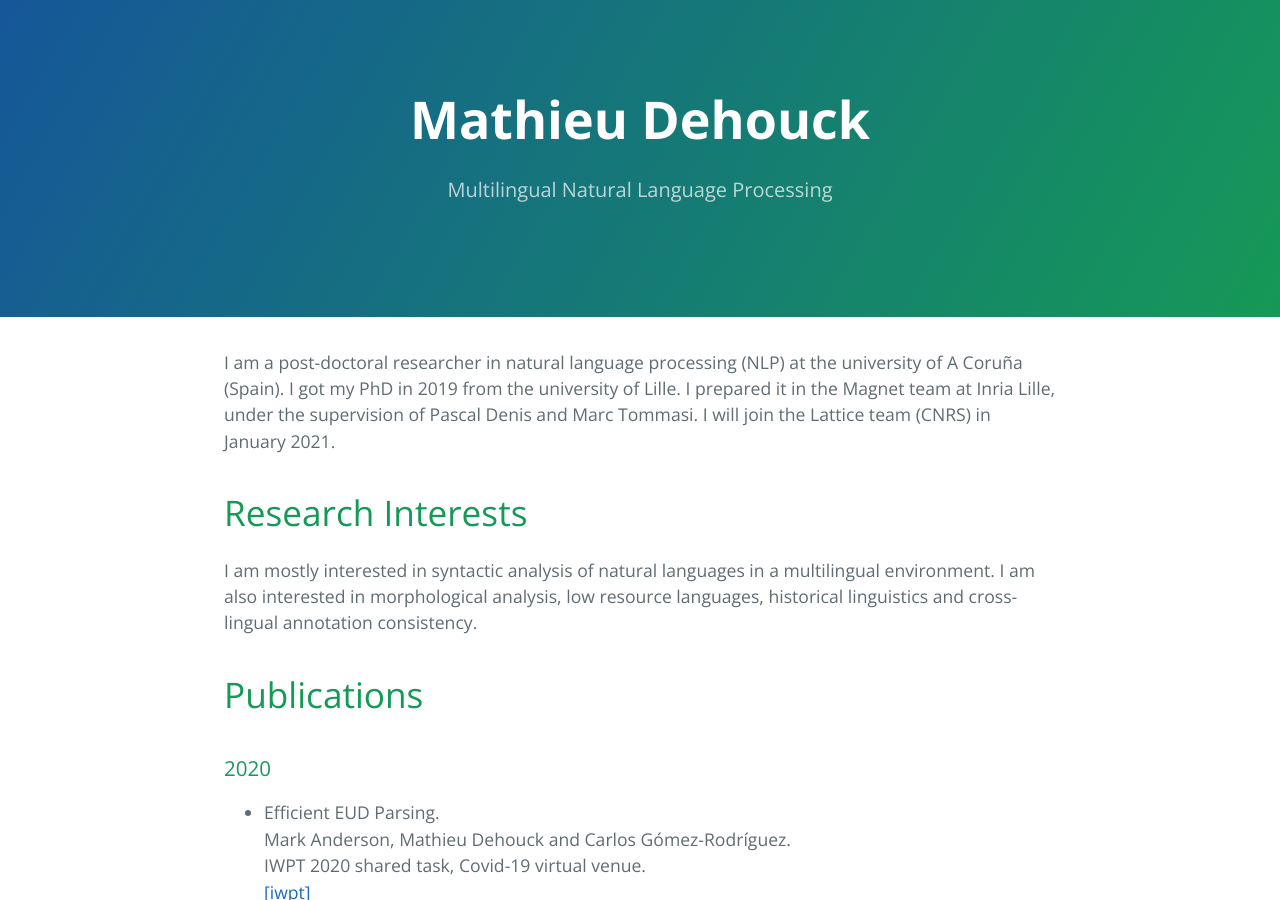
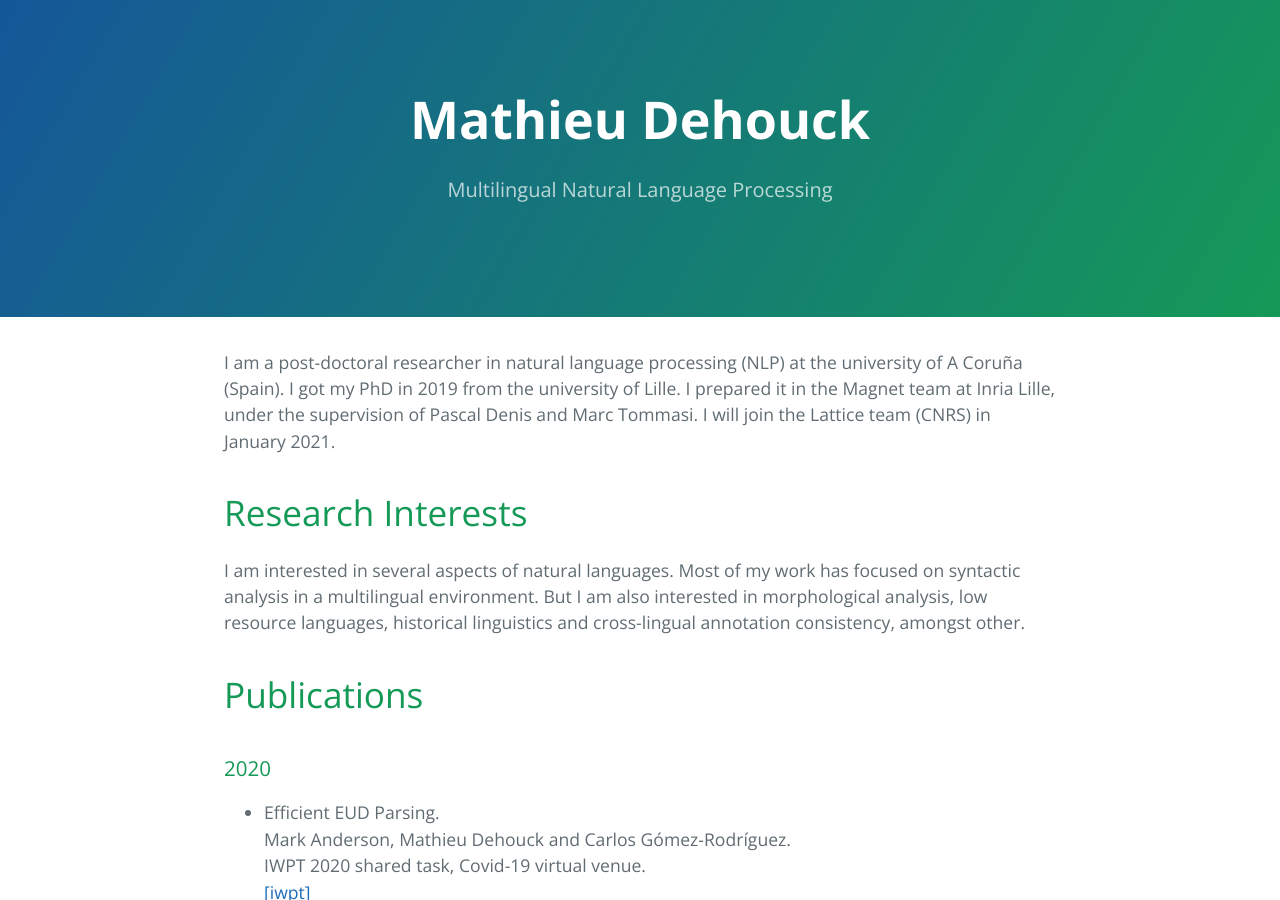
Before and after one commit to MathieuDehouck/MathieuDehouck.github.io, a Jekyll site: the page built from index.md, in a window 1280 px wide and 900 px high. Built offline with Jekyll 4.4.1, drawn with Linux system fonts in a browser that asks for light colours.

Commit message:
added resume

```diff
--- a/index.md
+++ b/index.md
@@ -13,8 +13,9 @@
 
 # Research Interests
 
-I am mostly interested in syntactic analysis of natural languages in a multilingual environment.
-I am also interested in morphological analysis, low resource languages, historical linguistics and cross-lingual annotation consistency.
+I am interested in several aspects of natural languages.
+Most of my work has focused on syntactic analysis in a multilingual environment.
+But I am also interested in morphological analysis, low resource languages, historical linguistics and cross-lingual annotation consistency, amongst other.
 
 # Publications
 
```
Also changed, not shown: 1 other file.
